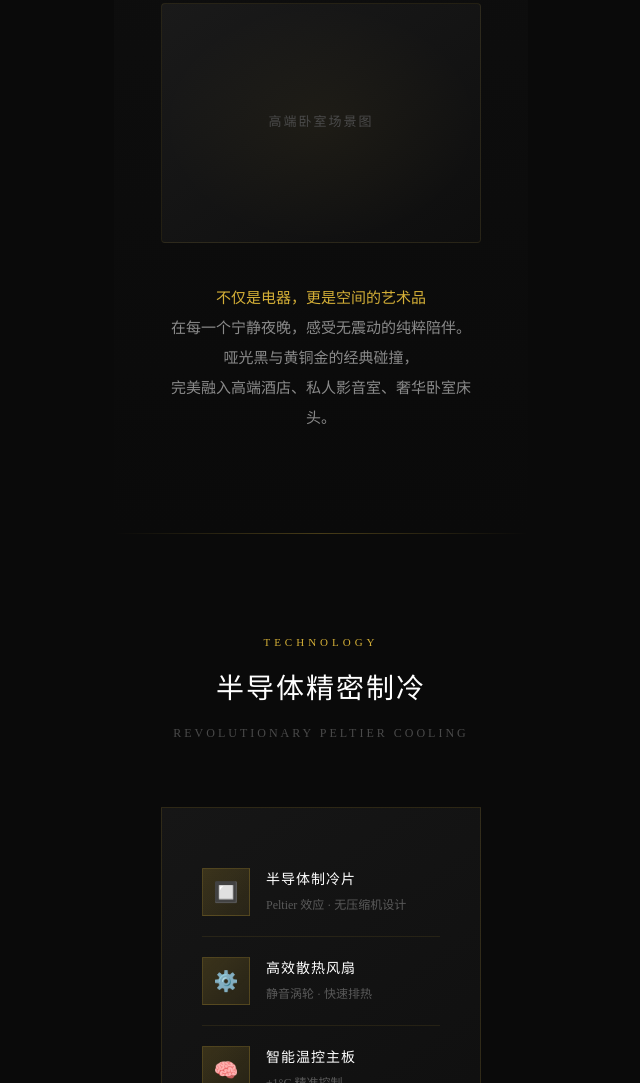
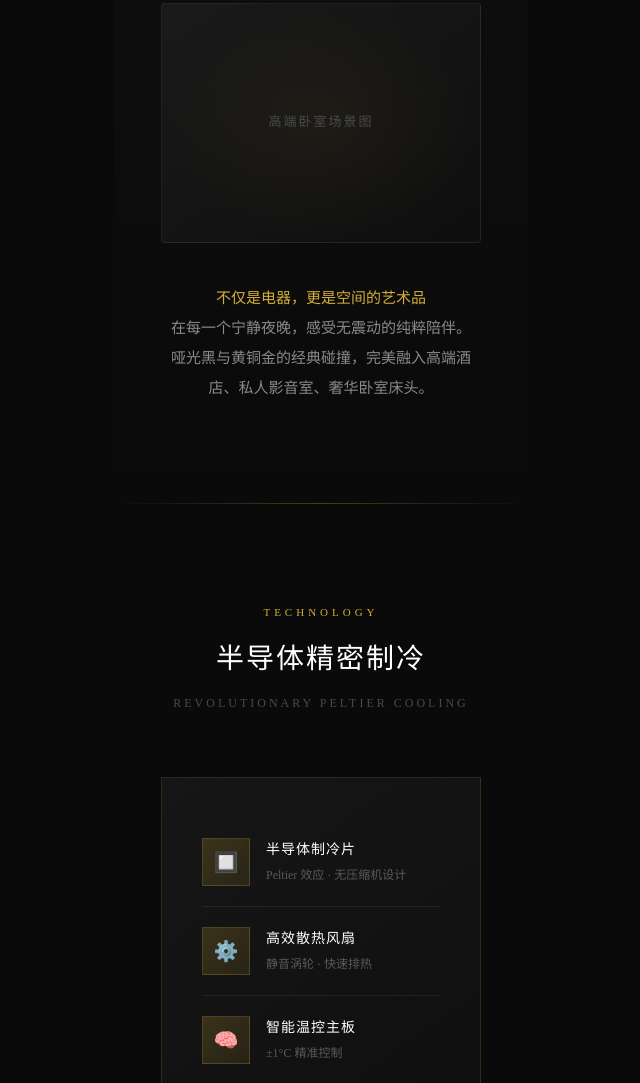
Before and after one commit to z-q-88/tripcoll-product-page, a website: page design-b2b-luxury.html in a window 1280 px wide. Shown: the part 1072-2155 px from the top of the page, without its empty margins (319-959 px from the left). Drawn offline with Linux system fonts and the light colour scheme.

Commit message:
fix: 移除 scene 文本中的强制换行，让文字自动换行

```diff
--- a/design-b2b-luxury.html
+++ b/design-b2b-luxury.html
@@ -1029,7 +1029,7 @@
                 <p class="scene-text">
                     <strong>不仅是电器，更是空间的艺术品</strong><br>
                     在每一个宁静夜晚，感受无震动的纯粹陪伴。<br>
-                    哑光黑与黄铜金的经典碰撞，<br>完美融入高端酒店、私人影音室、奢华卧室床头。
+                    哑光黑与黄铜金的经典碰撞，完美融入高端酒店、私人影音室、奢华卧室床头。
                 </p>
             </div>
         </section>
```
